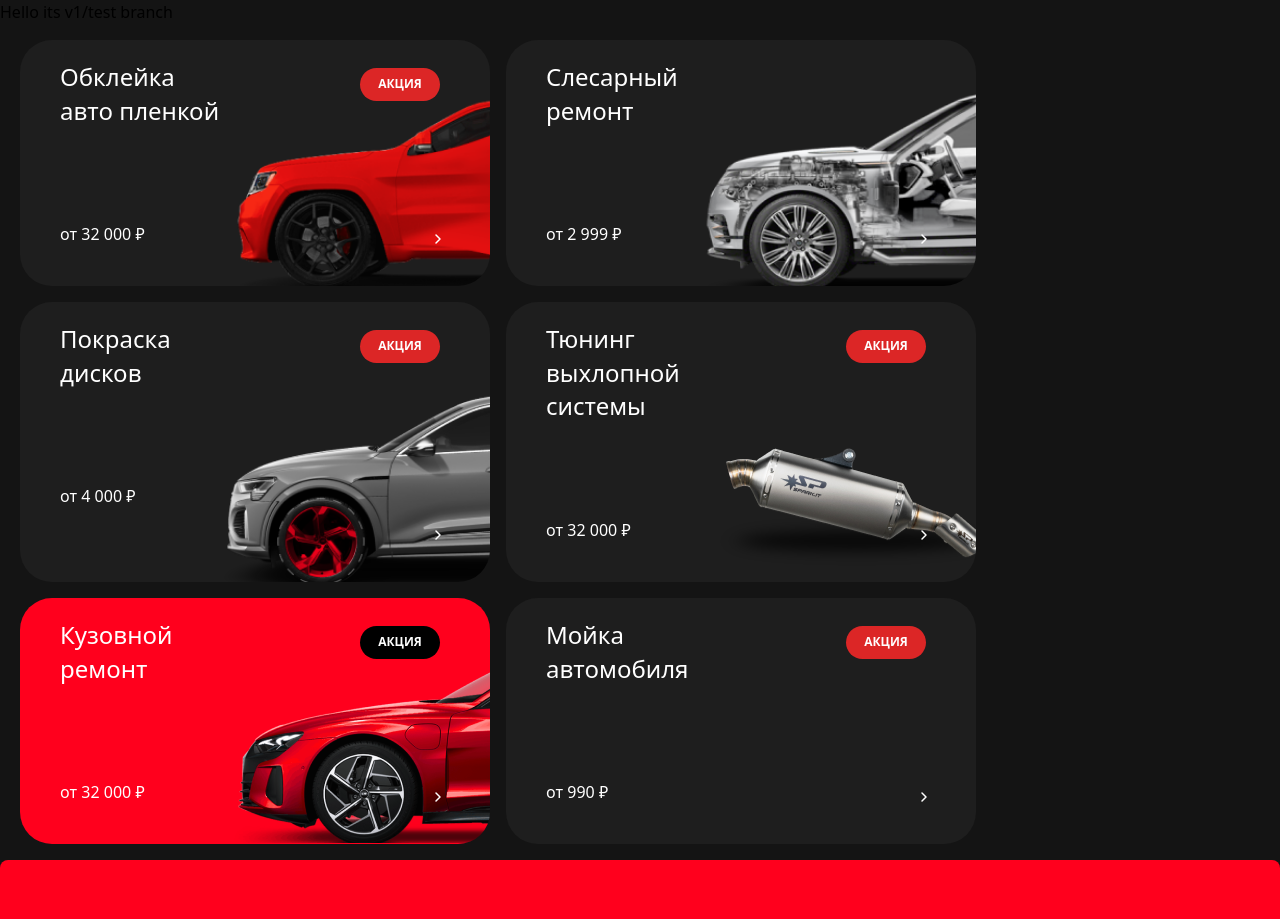
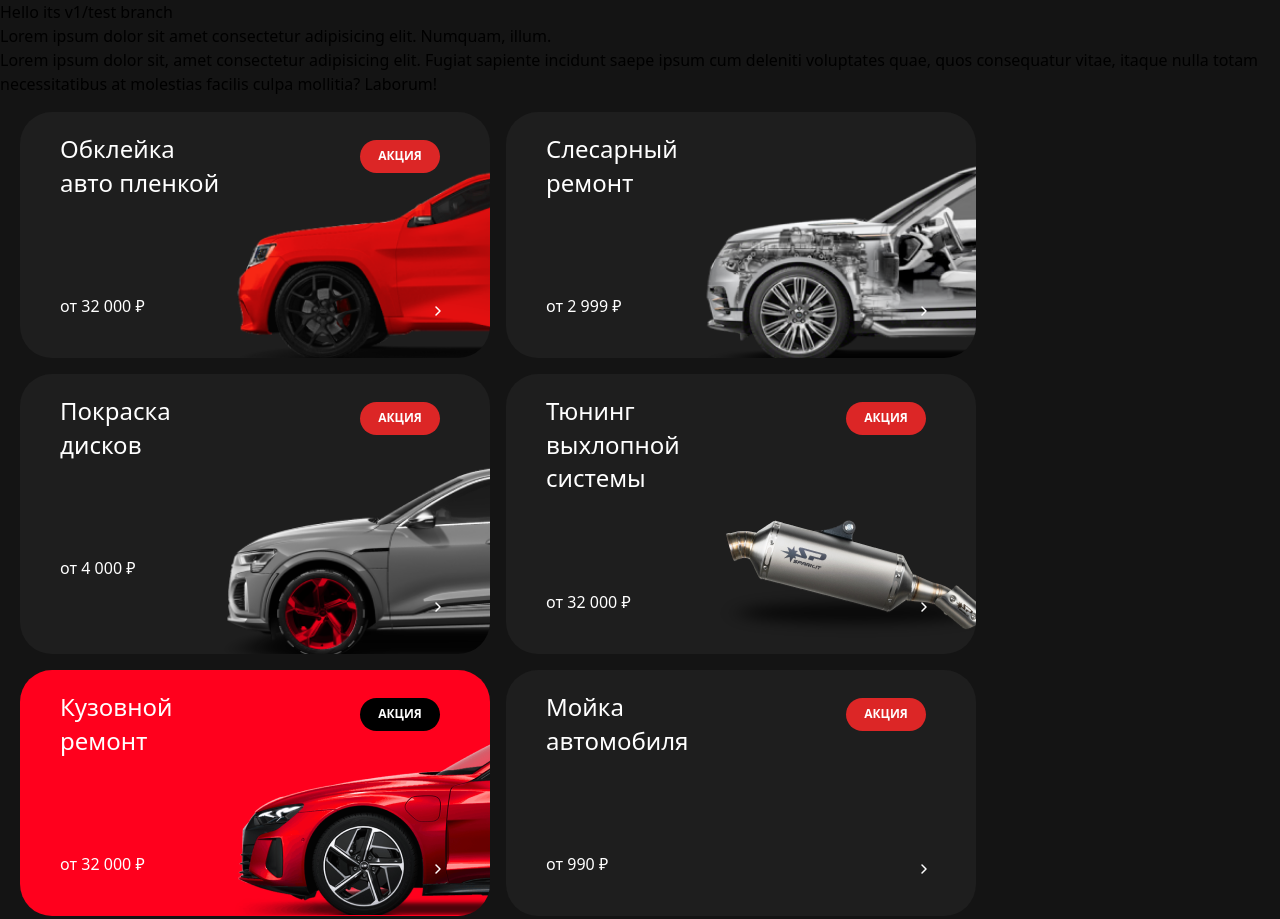
Before and after one commit to incodeuz/car-service, a plain HTML site: page src/index.html in a window 1280 px wide. Shown: the top 919 px of the page. Drawn offline with nearby package versions, Linux system fonts and the light colour scheme; files that its build step writes are made by us from their sources.

Commit message:
2 section done

```diff
--- a/src/index.html
+++ b/src/index.html
@@ -13,7 +13,17 @@
 
   <body class="bg-[#141414]">
     <h1>Hello its v1/test branch</h1>
-
+    <p>
+      Lorem ipsum dolor sit amet consectetur adipisicing elit. Numquam, illum.
+    </p>
+    <div>
+      <ul>
+        Lorem ipsum dolor sit, amet consectetur adipisicing elit. Fugiat
+        sapiente incidunt saepe ipsum cum deleniti voluptates quae, quos
+        consequatur vitae, itaque nulla totam necessitatibus at molestias
+        facilis culpa mollitia? Laborum!
+      </ul>
+    </div>
     <section id="service" class="mt-[16px] mb-[16px]">
       <div class="container mx-auto px-5">
         <div class="wrapper">
```
